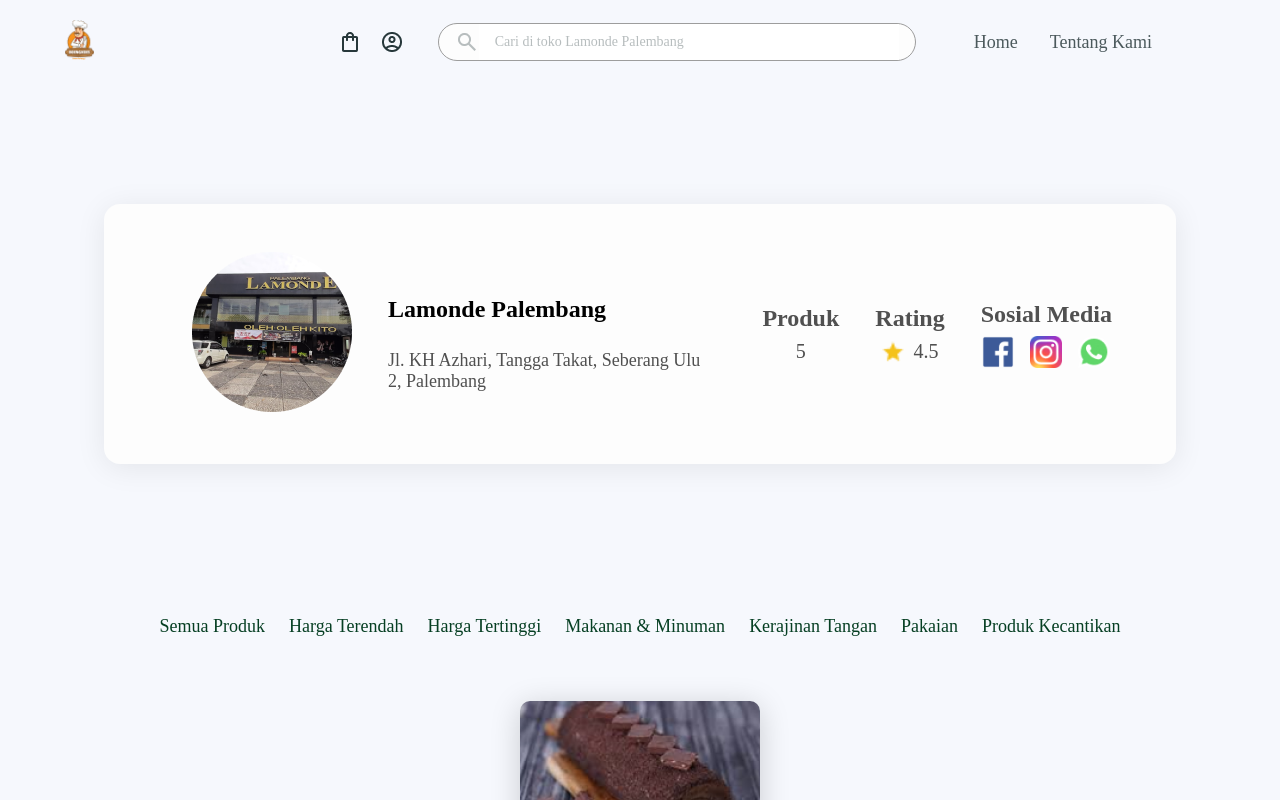
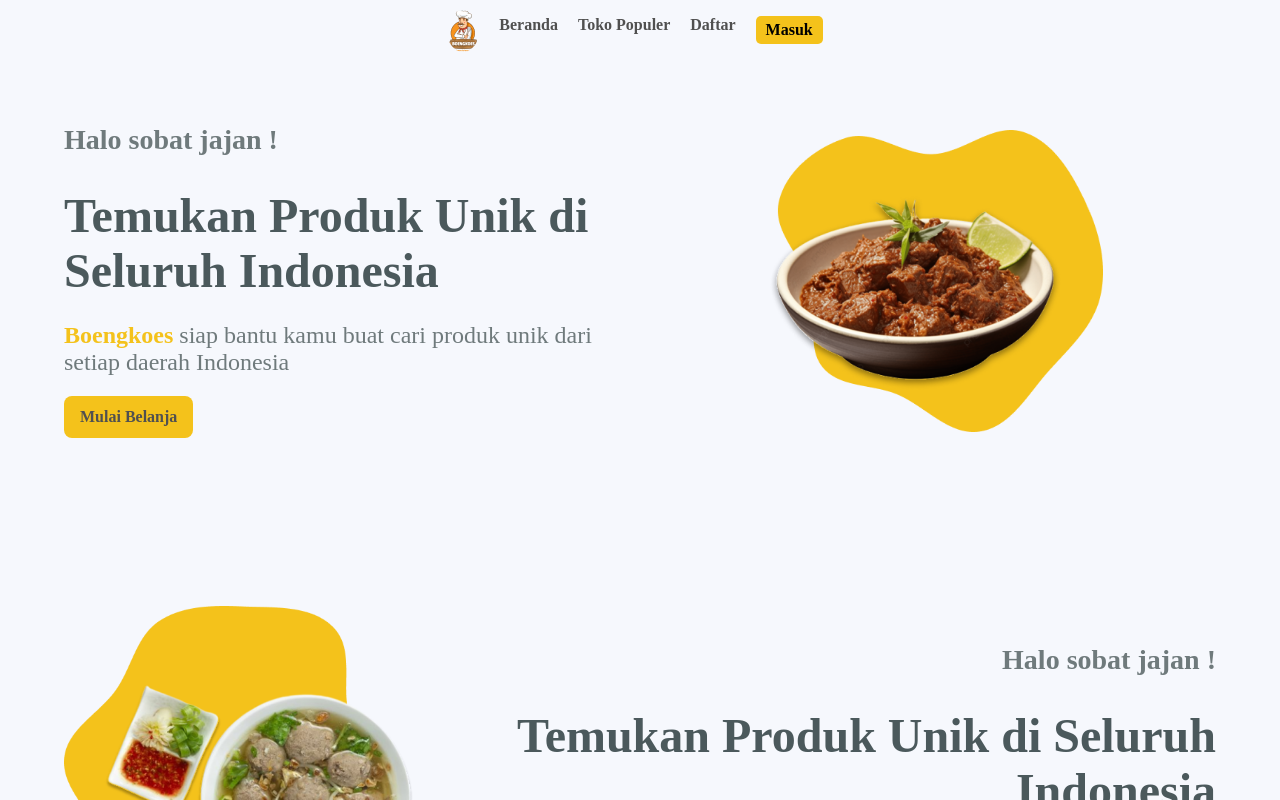
Before and after one commit to Sintasitinuriah/BoengkoesApp, a React (Create React App) app in the folder frontend/: page / in a window 1280 px wide. Shown: the top 800 px of the page. Built offline with nearby package versions, Linux system fonts and the light colour scheme.

Commit message:
navigate form login to beranda

```diff
--- a/frontend/src/App.js
+++ b/frontend/src/App.js
@@ -49,7 +49,7 @@
           <Route path="/productdetail" element={<Productdetail />} />
           <Route path="/quantity" element={<Quantity />} />
           <Route path="/variant" element={<Variant />} />
-          <Route path="/" element={<StoreDetail />} />
+          <Route path="/storeDetail" element={<StoreDetail />} />
           <Route path="/cardproduk" element={<CardProduk />} />
           <Route path="/category" element={<Category />} />
           <Route path="/headertoko" element={<HeaderToko />} />
@@ -57,7 +57,7 @@
           <Route path="/navbar" element={<Navbar />} />
           <Route path="/search" element={<Searchbar />} />
           <Route path="/navigasi" element={<Navigasi />} />
-          <Route path="/homepage" element={<HomePage />} />
+          <Route path="/" element={<HomePage />} />
           <Route path="/cardtoko" element={<CardToko />} />
           <Route path="/buttonsmall" element={<Buttonsmall />} />
           <Route path="/beranda" element={<Beranda />} />
--- a/frontend/src/Components/LoginForm.js
+++ b/frontend/src/Components/LoginForm.js
@@ -1,5 +1,6 @@
 import React, { useState } from 'react';
-import axios from 'axios';  // Import Axios
+import axios from 'axios';
+import { useNavigate } from 'react-router-dom';
 import '../Login.css';
 import sampleImage from '../images/frame.jpg';
 
@@ -9,6 +10,8 @@
   const [errorMessage, setErrorMessage] = useState('');
   const [usernameError, setUsernameError] = useState('');
   const [passwordError, setPasswordError] = useState('');
+
+  const navigate = useNavigate();
 
   const validateInputs = () => {
     let valid = true;
@@ -46,6 +49,7 @@
         // Login successful
         console.log('Login successful:', response.data);
         // Redirect to dashboard or another page
+        navigate('/beranda')
       } else {
         // Login failed
         setErrorMessage(response.data.message || 'Login failed');
--- a/frontend/src/Components/RegisterForm.js
+++ b/frontend/src/Components/RegisterForm.js
@@ -1,6 +1,6 @@
 import React, { useState } from 'react';
 import axios from 'axios'; // Import Axios
-import { useNavigate } from 'react-router-dom'; // Import useNavigate
+import { useNavigate } from 'react-router-dom';
 import '../Register.css';
 import sampleImage from '../images/frame.jpg';
 
```
Also changed, not shown: 25 other files (tests, documents, lock files or other folders).
